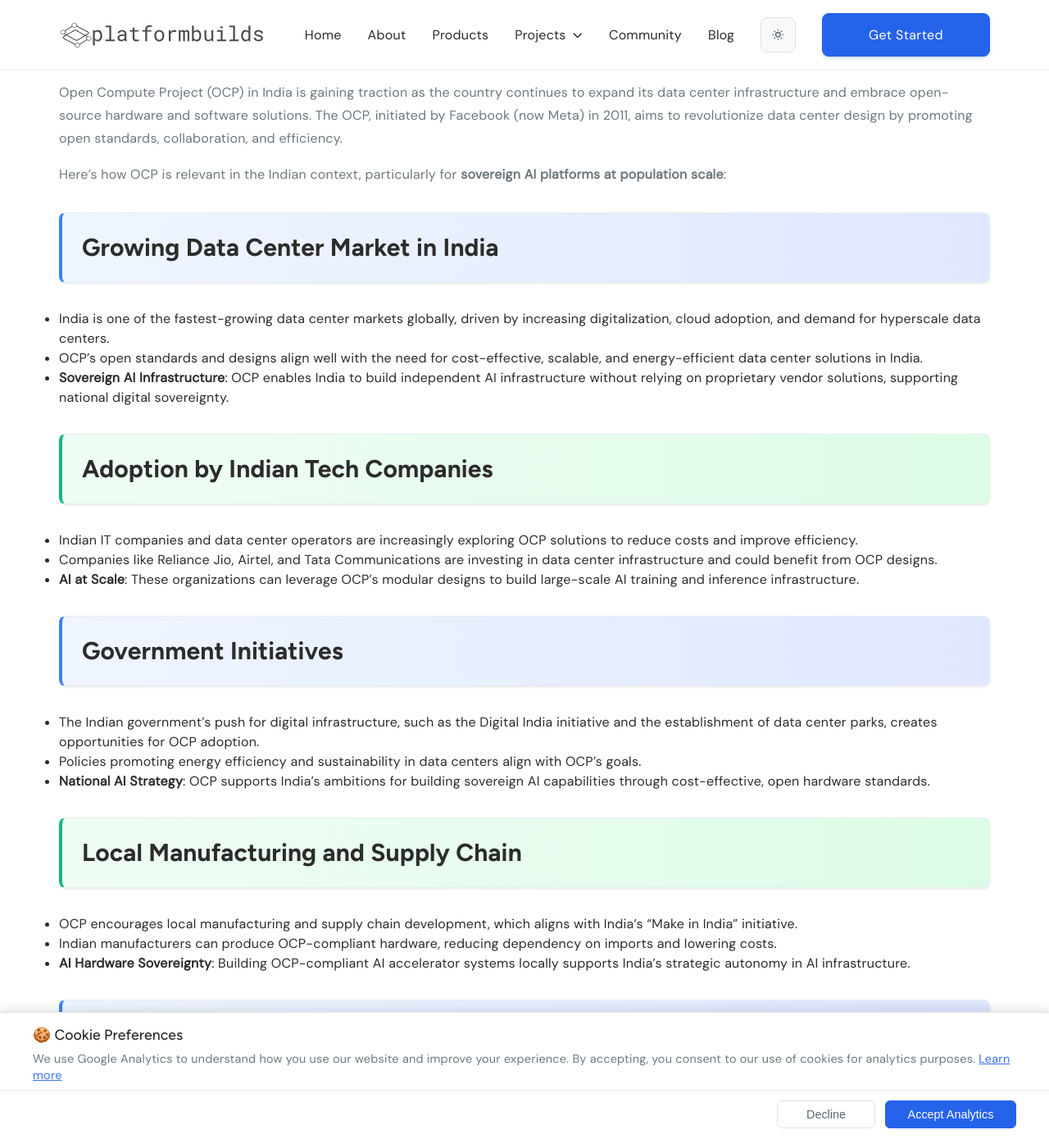
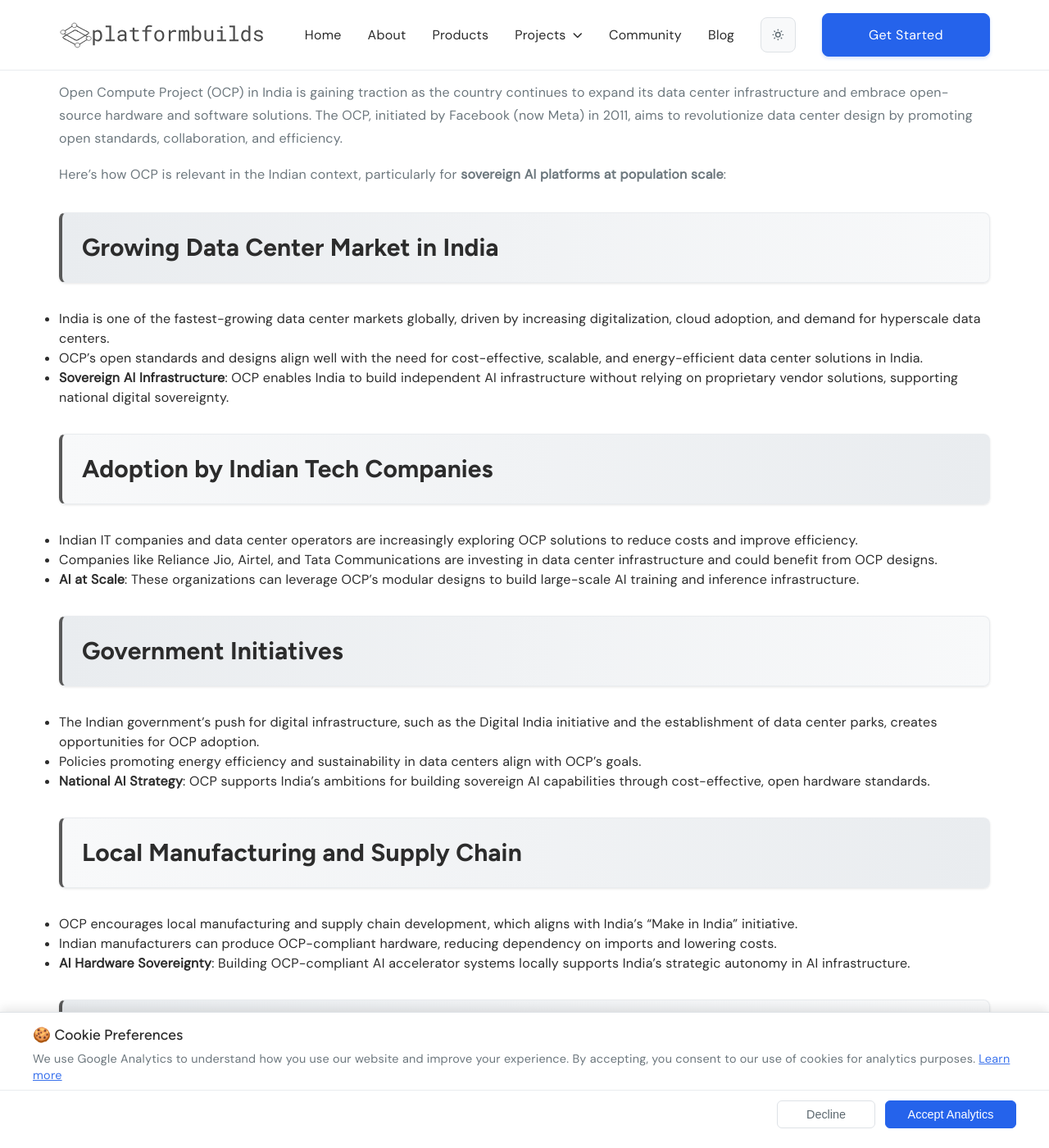
Before and after one commit to platformbuilds/platformbuilds-site, a Jekyll site: the page built from _posts/2024-03-21-ocp-relevance-in-india.md, in a window 1280 px wide and 1400 px high, scrolled down 1304 px. Shown: the whole window at 82% size. Built offline with Jekyll 4.4.1, drawn with Linux system fonts in a browser that asks for light colours.

Commit message:
Update h2 heading colors to grayscale theme-aware gradients

```diff
--- a/_layouts/post.html
+++ b/_layouts/post.html
@@ -13,13 +13,13 @@
 }
 
 .prose h2:nth-of-type(even) {
-    background: linear-gradient(to right, #f0fdf4, #dcfce7);
-    border-left-color: #10b981;
+    background: linear-gradient(to right, var(--bg-secondary), var(--bg-tertiary));
+    border-left-color: var(--color-secondary);
 }
 
 .prose h2:nth-of-type(odd) {
-    background: linear-gradient(to right, #eff6ff, #e0e7ff);
-    border-left-color: #3b82f6;
+    background: linear-gradient(to right, var(--bg-tertiary), var(--bg-secondary));
+    border-left-color: var(--color-secondary);
 }
 
 .prose table {
```
